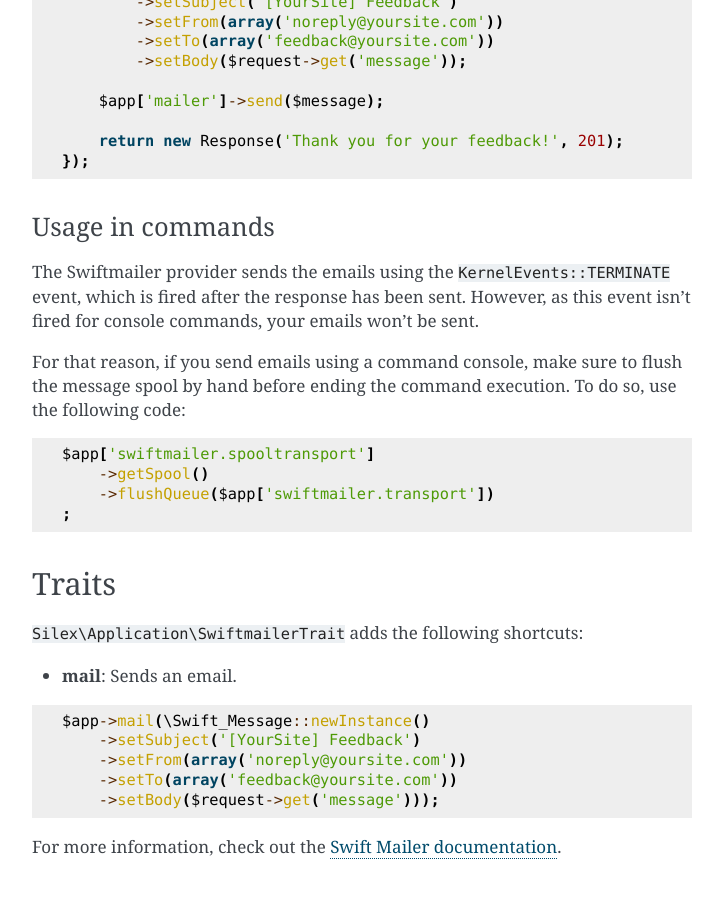
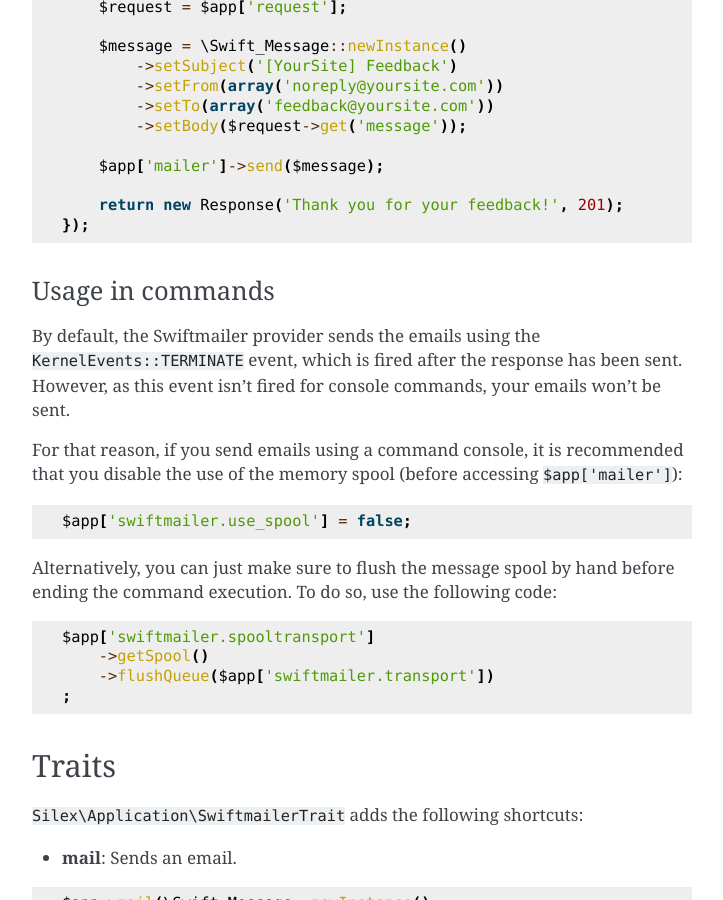
Before and after one commit to silexphp/Silex, a Sphinx documentation site: the page built from doc/providers/swiftmailer.rst, in a window 1280 px wide and 900 px high, scrolled down 1824 px. Shown: the whole window, without its empty margins (388-1111 px from the left). Built offline with Sphinx 7.4.7, drawn with Linux system fonts in a browser that asks for light colours; some of the changed text lies outside the part shown.

Commit message:
Add option to disable memory spool
Conflicts:
	src/Silex/Provider/SwiftmailerServiceProvider.php

```diff
--- a/doc/providers/swiftmailer.rst
+++ b/doc/providers/swiftmailer.rst
@@ -10,6 +10,8 @@ will attempt to send emails through SMTP.
 Parameters
 ----------
 
+* **swiftmailer.use_spool**: A boolean to specify whether or not to use the
+  memory spool, defaults to true.
 * **swiftmailer.options**: An array of options for the default SMTP-based
   configuration.
 
@@ -97,13 +99,17 @@ The Swiftmailer provider provides a ``mailer`` service::
 Usage in commands
 ~~~~~~~~~~~~~~~~~
 
-The Swiftmailer provider sends the emails using the ``KernelEvents::TERMINATE``
+By default, the Swiftmailer provider sends the emails using the ``KernelEvents::TERMINATE``
 event, which is fired after the response has been sent. However, as this event
 isn't fired for console commands, your emails won't be sent.
 
-For that reason, if you send emails using a command console, make sure to
-flush the message spool by hand before ending the command execution. To do so,
-use the following code::
+For that reason, if you send emails using a command console, it is recommended
+that you disable the use of the memory spool (before accessing ``$app['mailer']``)::
+
+    $app['swiftmailer.use_spool'] = false;
+
+Alternatively, you can just make sure to flush the message spool by hand before
+ending the command execution. To do so, use the following code::
 
     $app['swiftmailer.spooltransport']
         ->getSpool()
```
Also changed, not shown: 2 other files.
